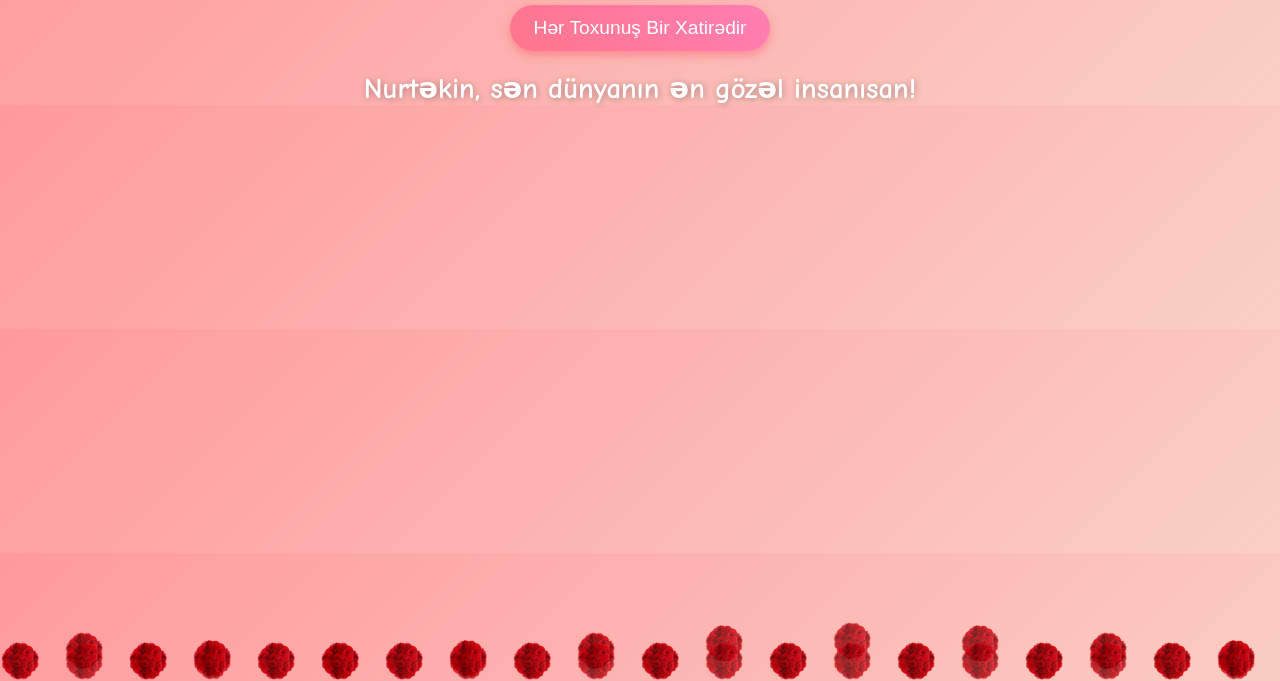
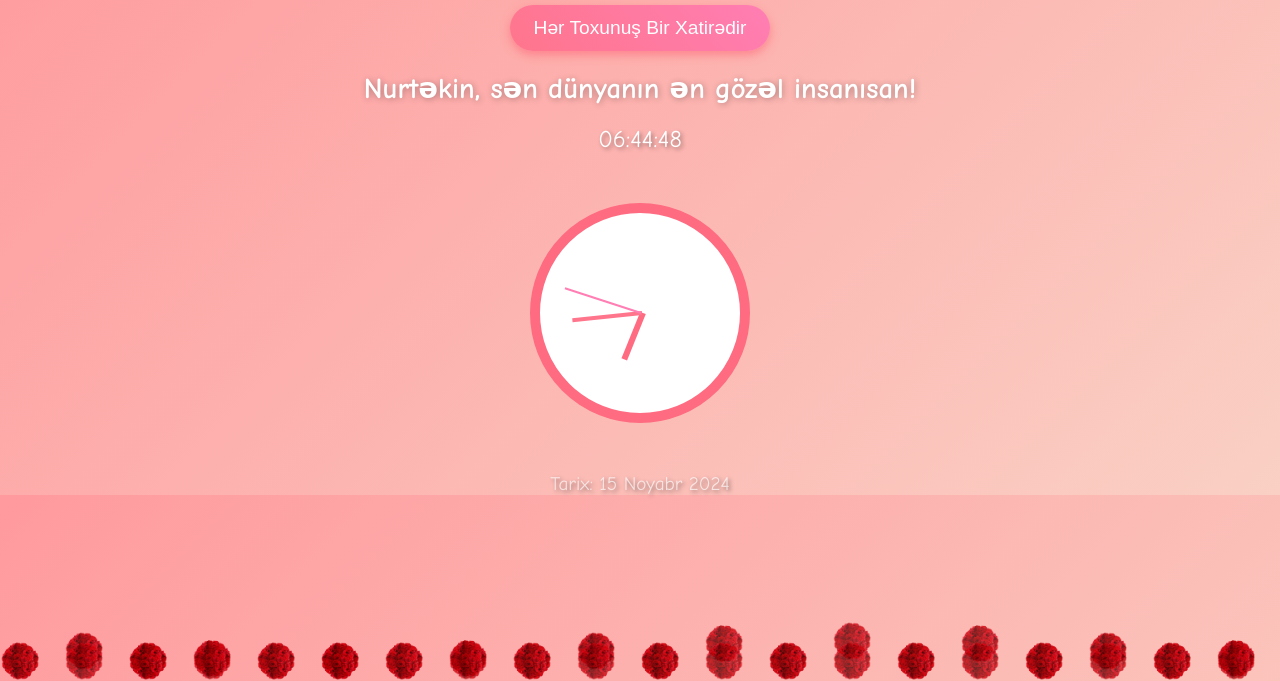
Before and after one commit to LachinAbbasov/Nuru, a plain HTML site: page index.html in a window 1280 px wide. Shown: the part 119-800 px from the top of the page. Drawn offline with Linux system fonts and the light colour scheme.

Commit message:
date clock added

```diff
--- a/index.html
+++ b/index.html
@@ -10,6 +10,13 @@
     <h1>Ömrümün Mənası Nurtəkinə!</h1>
     <button onclick="showCompliment()">Hər Toxunuş Bir Xatirədir</button>
     <div id="message">Nurtəkin, sən dünyanın ən gözəl insanısan!</div>
+    <div id="clock" class="clock"></div>
+    <div id="saat" class="saat">
+        <div class="hour" id="hour"></div>
+        <div class="minute" id="minute"></div>
+        <div class="second" id="second"></div>
+    </div>
+    <div id="current-date" class="current-date"></div>
 
     <!-- 40 Gül -->
     <div class="flower flower1"></div>
--- a/script.js
+++ b/script.js
@@ -137,3 +137,56 @@ function createHeartExplosion() {
         });
     }
 }
+
+
+// Elektron saat
+function updateClock() {
+    const now = new Date();
+    const hours = String(now.getHours()).padStart(2, '0');
+    const minutes = String(now.getMinutes()).padStart(2, '0');
+    const seconds = String(now.getSeconds()).padStart(2, '0');
+    const clock = document.getElementById('clock');
+    clock.textContent = `${hours}:${minutes}:${seconds}`;
+}
+
+
+
+// Hazırki ayın tarixi
+function updateDate() {
+    const now = new Date();
+    const months = [
+        'Yanvar', 'Fevral', 'Mart', 'Aprel', 'May', 'İyun', 'İyul', 'Avqust', 'Sentyabr', 'Oktyabr', 'Noyabr', 'Dekabr'
+    ];
+    const currentDate = document.getElementById('current-date');
+    currentDate.textContent = `Tarix: ${now.getDate()} ${months[now.getMonth()]} ${now.getFullYear()}`;
+}
+
+// Yeniləmələri hər 1000 millisekundda bir edirik
+setInterval(updateClock, 1000);
+
+setInterval(updateDate, 1000);
+
+
+
+
+function updateSaat() {
+    let hour = document.getElementById('hour');
+    let minute = document.getElementById('minute');
+    let second = document.getElementById('second');
+
+    let now = new Date();
+    let h = now.getHours() % 12;
+    let m = now.getMinutes();
+    let s = now.getSeconds();
+
+    let hourDeg = (h * 30) + (m / 60) * 30; // Hər saat 30 dərəcə
+    let minuteDeg = m * 6; // Hər dəqiqə 6 dərəcə
+    let secondDeg = s * 6; // Hər saniyə 6 dərəcə
+
+    hour.style.transform = `rotate(${hourDeg}deg)`;
+    minute.style.transform = `rotate(${minuteDeg}deg)`;
+    second.style.transform = `rotate(${secondDeg}deg)`;
+}
+
+setInterval(updateSaat, 1000);
+updateSaat(); // İlk dəfə çağırılır
--- a/style.css
+++ b/style.css
@@ -187,3 +187,74 @@ button:hover {
         opacity: 1;
     }
 }
+
+/* Ümumi saat üslubları */
+.clock, .current-date {
+    font-size: 1.5em;
+    margin-top: 20px;
+    color: #fff;
+    text-shadow: 2px 2px 4px rgba(0, 0, 0, 0.4);
+}
+
+
+
+.current-date {
+    font-size: 1.2em;
+    color: #fffa;
+}
+
+
+
+
+/* Ümumi saat stili */
+.saat {
+    position: relative;
+    width: 200px;
+    height: 200px;
+    border: 10px solid #ff6b81;
+    border-radius: 50%;
+    margin: 50px auto;
+    background-color: #fff;
+}
+
+/* Saat əqrəbi */
+.hour, .minute, .second {
+    position: absolute;
+    bottom: 50%;
+    left: 50%;
+    transform-origin: 50% 100%;
+    background-color: #333;
+    transition-timing-function: steps(1);
+}
+
+.hour {
+    width: 6px;
+    height: 50px;
+    background-color: #ff6b81;
+}
+
+.minute {
+    width: 4px;
+    height: 70px;
+    background-color: #ff758c;
+}
+
+.second {
+    width: 2px;
+    height: 80px;
+    background-color: #ff7eb3;
+}
+
+/* Saat əqrəblərinin animasiyası */
+@keyframes moveHour {
+    from { transform: rotate(0deg); }
+    to { transform: rotate(360deg); }
+}
+@keyframes moveMinute {
+    from { transform: rotate(0deg); }
+    to { transform: rotate(360deg); }
+}
+@keyframes moveSecond {
+    from { transform: rotate(0deg); }
+    to { transform: rotate(360deg); }
+}
```
